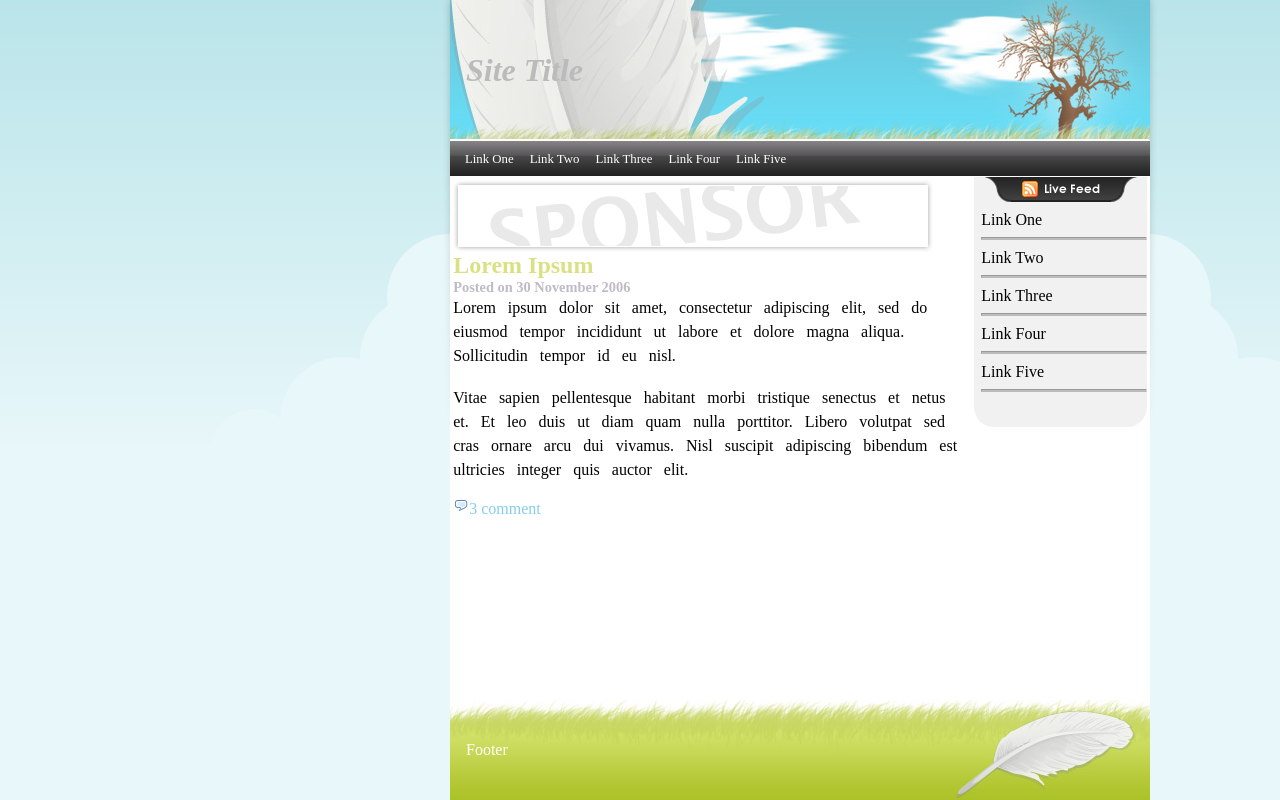
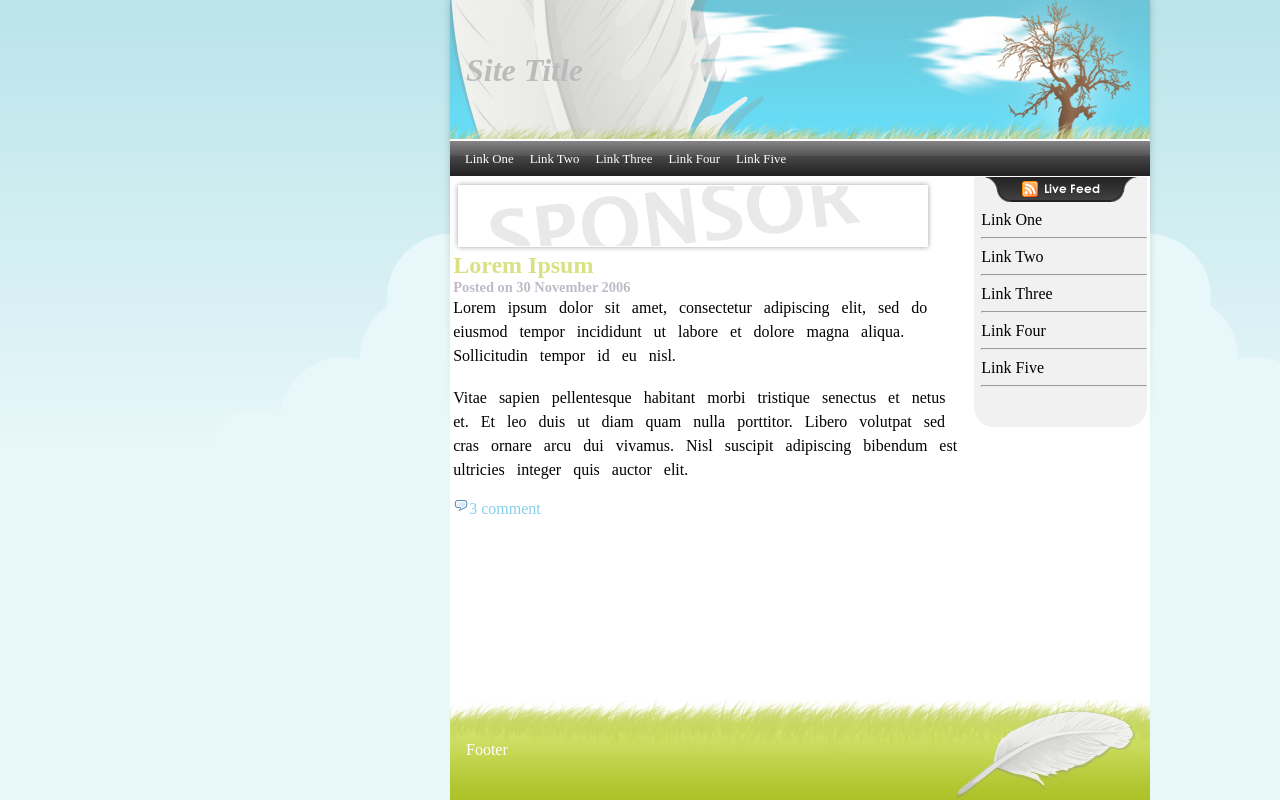
Before and after one commit to toannguyen3107/toannguyen3107.github.io, a PHP site: page /phan2_bai5/bai5.html in a window 1280 px wide. Run offline with PHP 8.4, Linux system fonts and the light colour scheme.

Commit message:
update b5

```diff
--- a/phan2_bai5/bai5.html
+++ b/phan2_bai5/bai5.html
@@ -52,15 +52,25 @@
                 <div class="list">
                     <ul>
                         <li><a href="#">Link One</a></li>
-                        <hr class="divider">
+                        <li>
+                            <hr>
+                        </li>
                         <li><a href="#">Link Two</a></li>
-                        <hr class="divider">
-                        <li ><a href="#">Link Three</a></li>
-                        <hr class="divider">
+                        <li>
+                            <hr>
+                        </li>
+                        <li><a href="#">Link Three</a></li>
+                        <li>
+                            <hr>
+                        </li>
                         <li><a href="#">Link Four</a></li>
-                        <hr class="divider">
+                        <li>
+                            <hr>
+                        </li>
                         <li><a href="#">Link Five</a></li>
-                        <hr class="divider">
+                        <li>
+                            <hr>
+                        </li>
                     </ul>
                 </div>
             </div>
--- a/phan2_bai5/style5.css
+++ b/phan2_bai5/style5.css
@@ -41,6 +41,7 @@ body {
     background: center url(images03/bg-menu.png);
     background-repeat: no-repeat;
 }
+
 /* list - menu */
 .list ul {
     display: flex;
@@ -58,6 +59,7 @@ body {
     text-decoration: none;
     color: black
 }
+
 /* list at top menu */
 .menu .list ul li a {
     color: white;
@@ -85,15 +87,18 @@ body {
     border-radius: 0 0 20px 20px;
     margin-right: 3px;
 }
+
 /* background header main left */
 .main .left .bg-top {
     background: url(images03/bg-ad-top.png) no-repeat;
     height: 72px;
 }
+
 /* header in side main left */
 .main .left h2 {
     color: #d8e283;
 }
+
 /* main paragraph */
 .main .left .date-time p {
     font-weight: 600;
@@ -116,11 +121,6 @@ body {
     width: 100%;
 }
 
-.divider {
-    border-bottom: 2px solid #bbb;
-    width: 100%;
-}
-
 .right .list ul li:hover {
     background-color: #d8e283;
     border: 1px solid #000;
@@ -129,6 +129,7 @@ body {
 .menu ul li:hover {
     background: url(images03/bg-menu-hover.png) no-repeat;
 }
+
 /* main feed */
 .main .right .bg-feed {
     background: url(images03/bg-feed.gif);
@@ -153,7 +154,7 @@ body {
     border: 0;
 }
 
-.main .right .bg-feed button:active {
+.main .right .bg-feed button:hover {
     background: url(images03/button-feed.png);
     background-position: top;
     position: relative;
@@ -163,6 +164,7 @@ body {
     width: 100px;
     border: 0;
 }
+
 /*Comment at bottom page  */
 .comment {
     margin-top: 1rem;
@@ -189,3 +191,9 @@ body {
     margin: 1rem;
     color: #fff;
 }
+
+@media screen and (max-width: 760px) {
+    body {
+        overflow: scroll;
+    }
+}
```
Also changed, not shown: 1 other file.
